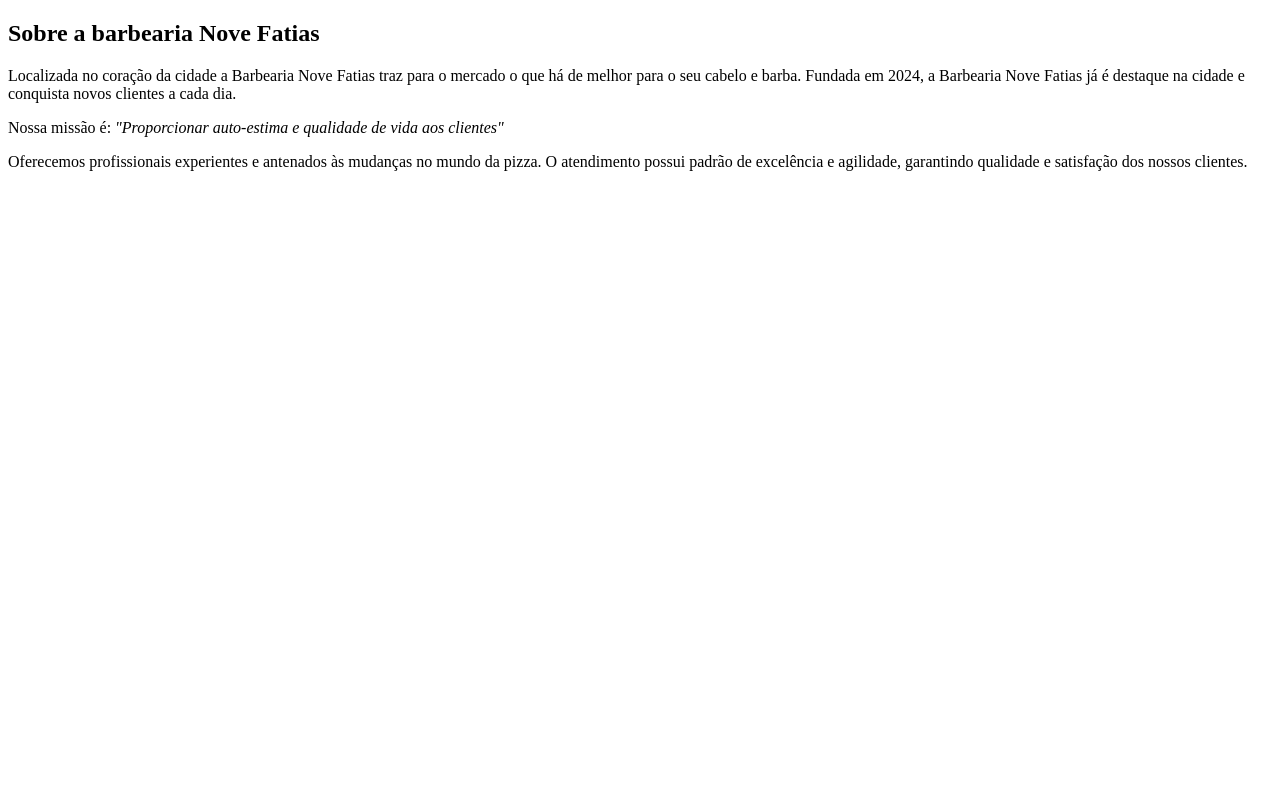
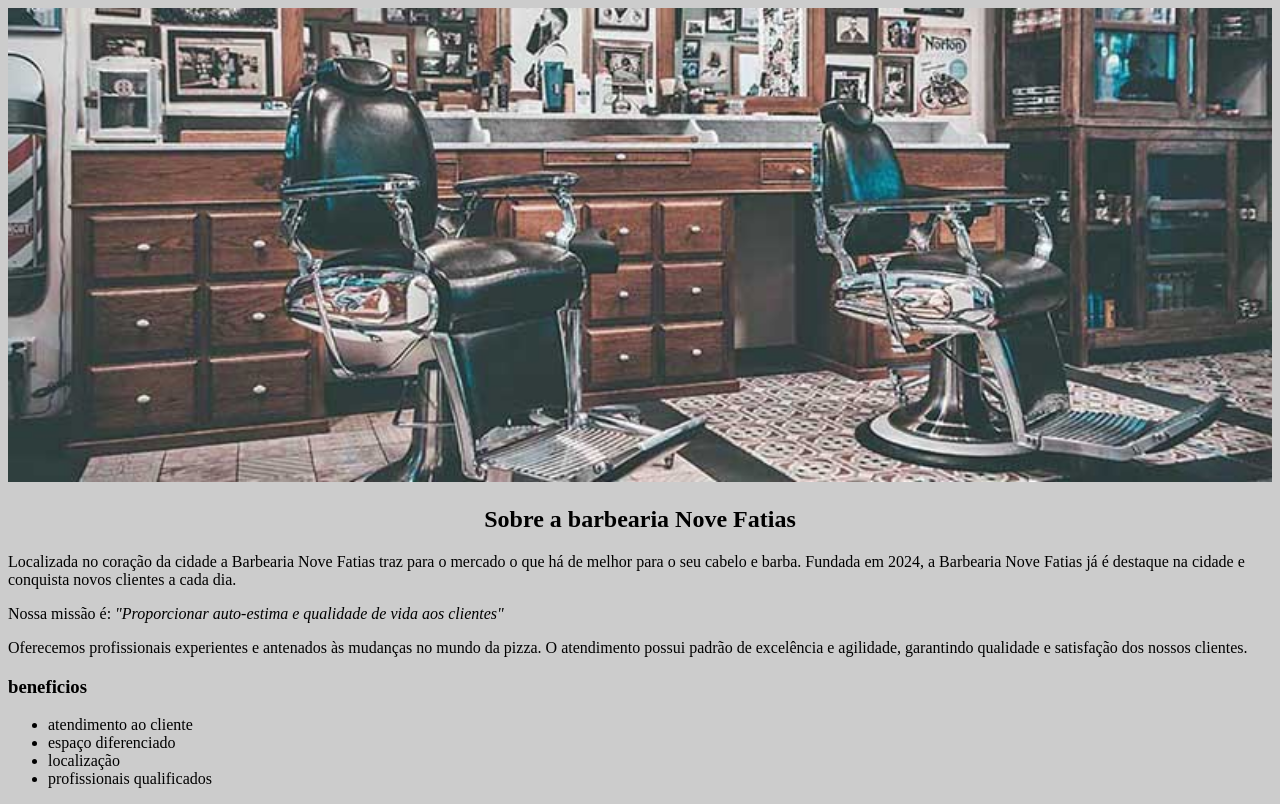
Before and after one commit to Bruno-henriquee/HTML5-Parte-1, a plain HTML site: page index.html in a window 1280 px wide. Drawn offline with Linux system fonts and the light colour scheme.

Commit message:
Add files via upload

```diff
--- a/index.html
+++ b/index.html
@@ -4,13 +4,26 @@
     <meta charset="UTF-8">
     <meta name="viewport" content="width=device-width, initial-scale=1.0">
     <title>Barbearia nove fatias</title>
+    <link rel="stylesheet" href="style.css">
 </head>
 <body>
-   <h2>Sobre a barbearia Nove Fatias</h2>
-   <p>Localizada no coração da cidade a Barbearia Nove Fatias traz para o mercado o que há de melhor para o seu cabelo e barba. Fundada em 2024, a Barbearia Nove Fatias já é destaque na cidade e conquista novos clientes a cada dia.</p>
+    <img id="banner" src="banner.jpg">
+  <div>
+    <h2>Sobre a barbearia Nove Fatias</h2>
+    <p>Localizada no coração da cidade a Barbearia Nove Fatias traz para o mercado o que há de melhor para o seu cabelo e barba. Fundada em 2024, a Barbearia Nove Fatias já é destaque na cidade e conquista novos clientes a cada dia.</p>
 
-   <p>Nossa missão é: <em>"Proporcionar auto-estima e qualidade de vida aos clientes"</em></p>
+    <p>Nossa missão é: <em>"Proporcionar auto-estima e qualidade de vida aos clientes"</em></p>
 
-   <p>Oferecemos profissionais experientes e antenados às mudanças no mundo da pizza. O atendimento possui padrão de excelência e agilidade, garantindo qualidade e satisfação dos nossos clientes.</p>
+    <p>Oferecemos profissionais experientes e antenados às mudanças no mundo da pizza. O atendimento possui padrão de excelência e agilidade, garantindo qualidade e satisfação dos nossos clientes.</p>
+  </div>
+ <div>
+    <h3>beneficios</h3>
+    <ul>
+     <li class="itens">atendimento ao cliente</li>
+     <li class="itens">espaço diferenciado</li>
+     <li class="itens">localização</li>
+     <li class="itens">profissionais qualificados</li>
+    </ul>
+ </div>
 </body>
 </html>
--- /dev/null
+++ b/style.css
@@ -0,0 +1,14 @@
+body{
+    background: #cccccc;
+}
+
+#banner{
+    width: 100%;
+
+}
+h2{
+    text-align: center;
+}
+em strong{
+    color: red;
+}
```
Also changed, not shown: banner.jpg (added).
